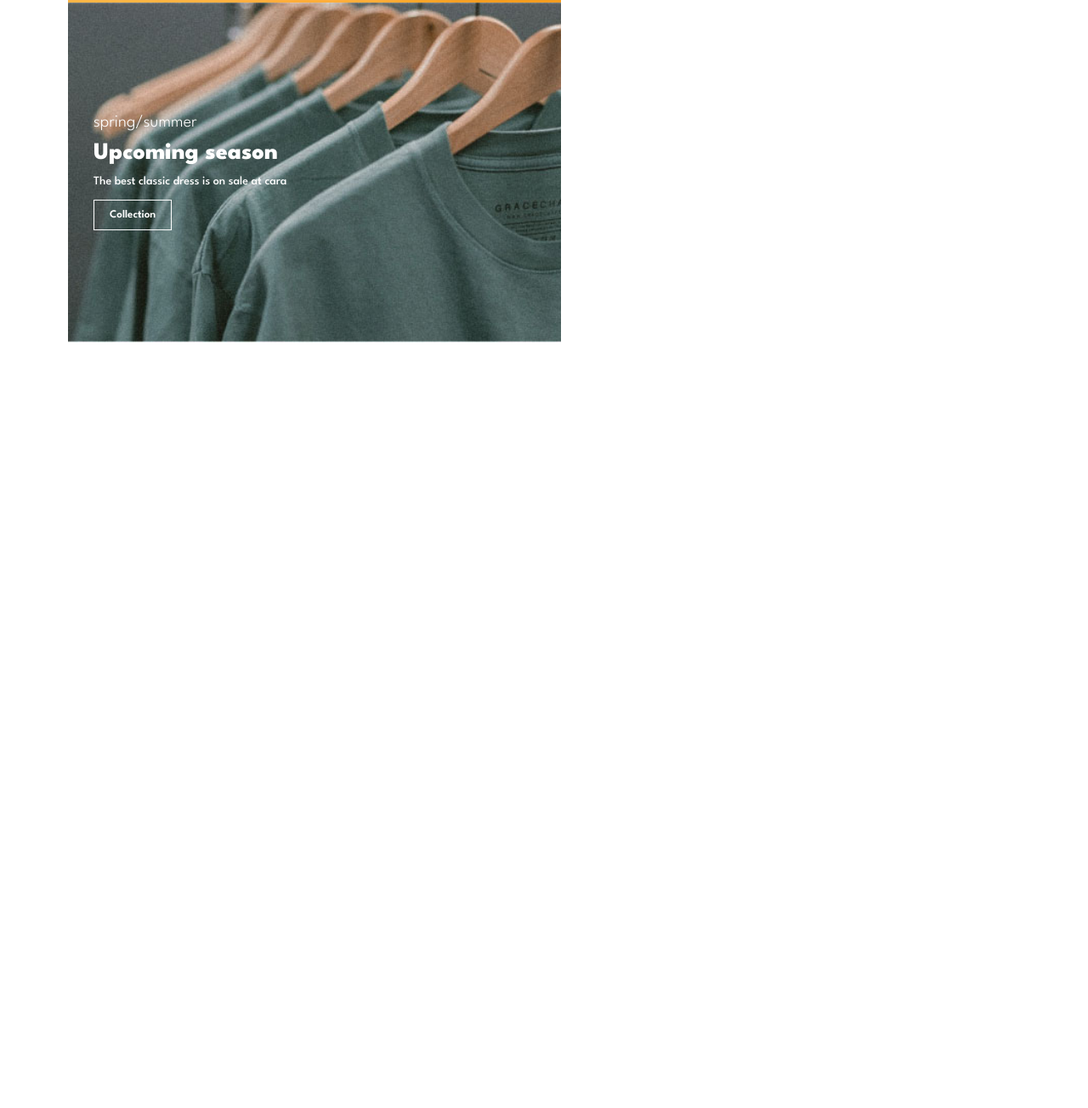
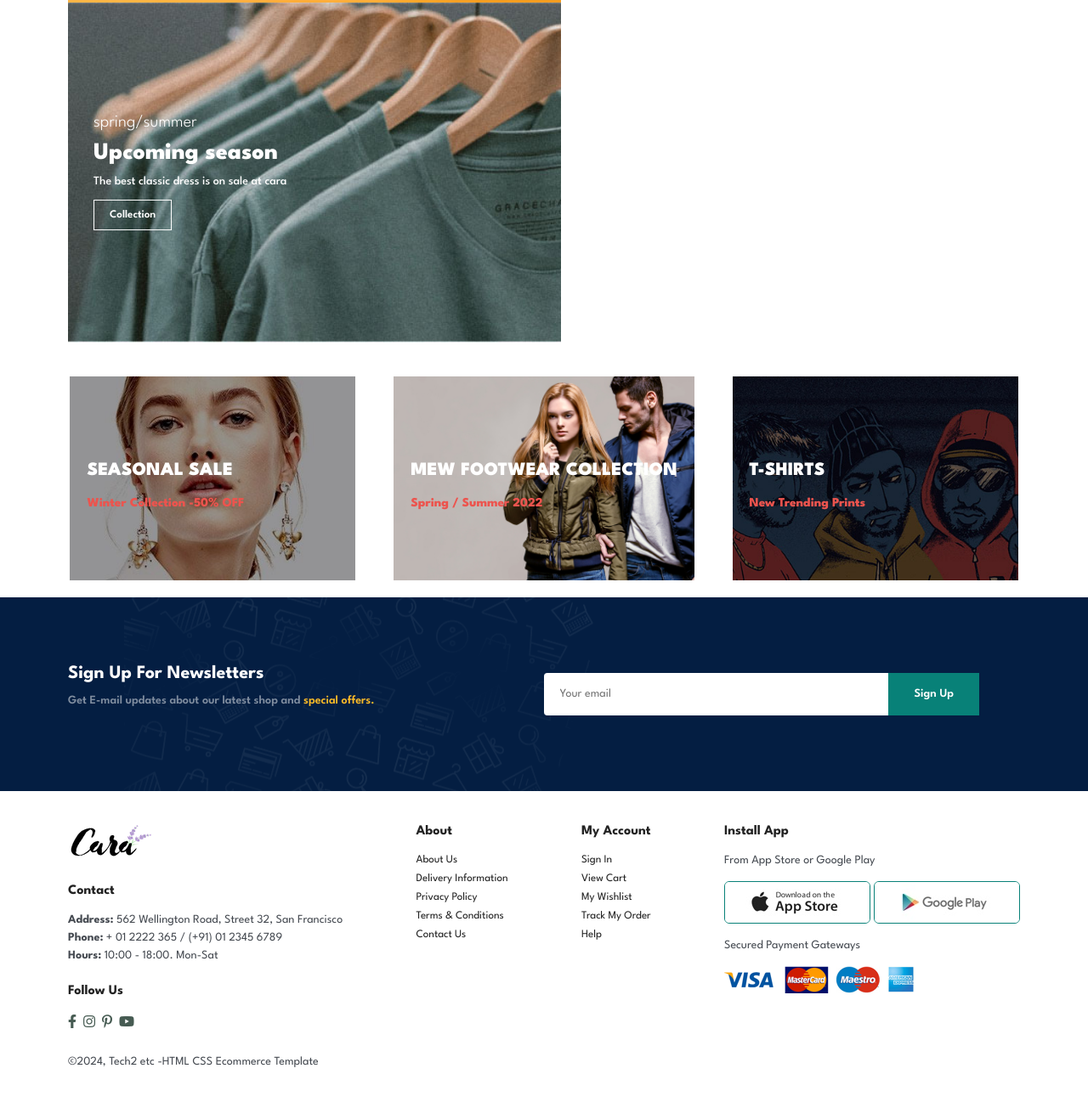
Before and after one commit to dixiemarielaput/clothing-shop-ecommerce, a plain HTML site: page index.html in a window 1280 px wide. Shown: the part 3869-5173 px from the top of the page at 85% size. Before the commit the page ends 4312 px from the top, so only its background shows below. Drawn offline with Linux system fonts and the light colour scheme; files whose address does not match are found by name.

Commit message:
Updated Files
 Added content to css and index file.

```diff
--- a/css/style.css
+++ b/css/style.css
@@ -367,3 +367,175 @@ box-shadow:20px 20px 30px rgba(0, 0, 0, 0.06);
 #sm-banner .banner-box2{
     background-image: url(/images/banner/b10.jpg);
 }
+
+#banner3 .banner-box{
+    display:flex;
+    flex-direction:column;
+    justify-content: center;
+    align-items: flex-start;
+    text-align:center;
+    background-image:url(/images/banner/b7.jpg);
+    min-width: 30%;
+    height:30vh;
+    background-size:cover;
+    background-position:center;
+    padding: 20px;
+    margin-bottom:20px;
+    gap: 4px;
+}
+
+#banner3 .banner-box2{
+    background-image:url(/images/banner/b4.jpg);
+
+}
+
+
+#banner3 .banner-box3{
+    background-image:url(/images/banner/b1.jpg);
+
+
+}
+
+#banner3{
+    display:flex;
+    justify-content: space-around;
+    flex-wrap: wrap;
+    padding:0 80px;
+    gap: 40px;
+}
+
+#banner3 h2{
+    color: white;
+    font-weight:900;
+    font-size:22px;
+}
+
+#banner3 h3{
+    color: #ec544e;
+    font-weight:800;
+    font-size:15px;
+}
+
+#newsletter{
+    display:flex;
+    justify-content: space-between;
+    flex-wrap:wrap;
+    align-items: center;
+    background-image:url(/images/banner/b14.png);
+    background-repeat: no-repeat;
+    background-position: 20% 30%;;
+    background-color:#041e42;
+}
+
+#newsletter h4{
+    color: white;
+    font-weight:700;
+    font-size:22px;
+}
+
+#newsletter p{
+    color: #818ea0;
+    font-weight:600;
+    font-size:14px;
+}
+
+#newsletter p span{
+    color: #ffbd27;
+
+}
+
+
+
+#newsletter .form{
+    display:flex;
+    width:40%;
+    margin-right:10%;
+
+}
+
+#newsletter input{
+    height:3.125rem;
+    padding: 0 1.25em;
+    font-size: 14px;
+    width: 100%;
+    border:1px solid transparent;
+    border-radius: 4px;
+    outline:none;
+    border-top-right-radius: 0;
+    border-bottom-right-radius: 0;
+}
+
+#newsletter button{
+    background-color: #088178;
+    color:white;
+    white-space:nowrap;
+    border-top-left-radius: 0;
+    border-bottom-left-radius: 0;
+}
+
+footer{
+    display:flex;
+    flex-wrap: wrap;
+    justify-content: space-between;
+}
+
+footer .col{
+    display:flex;
+    flex-direction:column;
+    align-items: flex-start;
+    margin-bottom:20px;
+
+}
+
+footer .logo{
+    margin-bottom:30px;
+}
+
+footer h4{
+    font-size: 16px;
+    padding-bottom: 20px;
+}
+
+footer p{
+    font-size: 14px;
+    margin: 0 0 8px 0;
+}
+footer a{
+    font-size: 13px;
+    text-decoration: none;
+    color: #222;
+    margin-bottom: 10px;
+}
+
+footer .follow{
+    margin-top:20px;
+}
+
+footer .follow i{
+    color: #465b52;
+    padding-right:4px;
+    cursor:pointer;
+}
+
+footer .copyr{
+    padding:20px auto;
+    margin-top:1%;
+    width:100%;
+
+}
+
+footer .install .row img{
+    border: 1px solid #088178;
+    border-radius: 6px;
+}
+
+footer .install img{
+    margin: 10px 0 15px 0;
+
+}
+
+footer .follow i:hover,
+footer a:hover
+{
+    color:#088178;
+}
--- a/index.html
+++ b/index.html
@@ -347,9 +347,85 @@
             <span>The best classic dress is on sale at cara</span>
             <button class="white">Collection</button>
         </div>
+    </section>
 
+    <section id="banner3">
+        <div class="banner-box">
+            <h2>SEASONAL SALE</h2>
+            <h3>Winter Collection -50% OFF</h3>
+        </div>
+        <div class="banner-box banner-box2">
+            <h2>MEW FOOTWEAR COLLECTION</h2>
+            <h3>Spring / Summer 2022</h3>
+        </div>
+        <div class="banner-box banner-box3">
+            <h2>T-SHIRTS</h2>
+            <h3>New Trending Prints</h3>
+        </div>
+    </section>
 
+    <section id="newsletter">
+        <div class="newstext section-p1 section-m1">
+            <h4>Sign Up For Newsletters</h4>
+            <p>Get E-mail updates about our latest shop and <span>special offers.</span></p>
+        </div>
+        <div class="form">
+            <input type="text" placeholder="Your email">
+            <button class="normal">Sign Up</button>
+        </div>
     </section>
+
+    <footer class="section-p1">
+        <div class="col">
+            <img class="logo" src="images/logo.png" alt="">
+            <h4>Contact</h4>
+            <p><strong>Address:</strong> 562 Wellington Road, Street 32, San Francisco</p>
+            <p><strong>Phone:</strong> + 01 2222 365 / (+91) 01 2345 6789</p>
+            <p><strong>Hours:</strong> 10:00 - 18:00. Mon-Sat</p>
+            <div class="follow">
+                <h4>Follow Us</h4>
+                <div class="icon">
+                    <i class="fab fa-facebook-f"></i>
+                    <i class="fab fa-instagram"></i>
+                    <i class="fab fa-pinterest-p"></i>
+                    <i class="fab fa-youtube"></i>
+                </div>
+            </div>
+        </div>
+
+        <div class="col">
+            <h4>About</h4>
+            <a href="#">About Us</a>
+            <a href="#">Delivery Information</a>
+            <a href="#">Privacy Policy</a>
+            <a href="#">Terms & Conditions</a>
+            <a href="#">Contact Us</a>
+        </div>
+
+        <div class="col">
+            <h4>My Account</h4>
+            <a href="#">Sign In</a>
+            <a href="#">View Cart</a>
+            <a href="#">My Wishlist</a>
+            <a href="#">Track My Order</a>
+            <a href="#">Help</a>
+        </div>
+
+        <div class="col install">
+            <h4>Install App</h4>
+            <p>From App Store or Google Play</p>
+            <div class="row">
+                <img src="images/pay/app.jpg" alt="">
+                <img src="images/pay/play.jpg" alt="">
+            </div>
+            <p>Secured Payment Gateways</p>
+            <img src="images/pay/pay.png" alt="">
+        </div>
+
+        <div class="copyr">
+            <p>&copy;2024, Tech2 etc -HTML CSS Ecommerce Template</p>
+        </div>
+    </footer>
 
 <script src="script.js"></script>
 </body>
```
Also changed, not shown: 1 other file.
